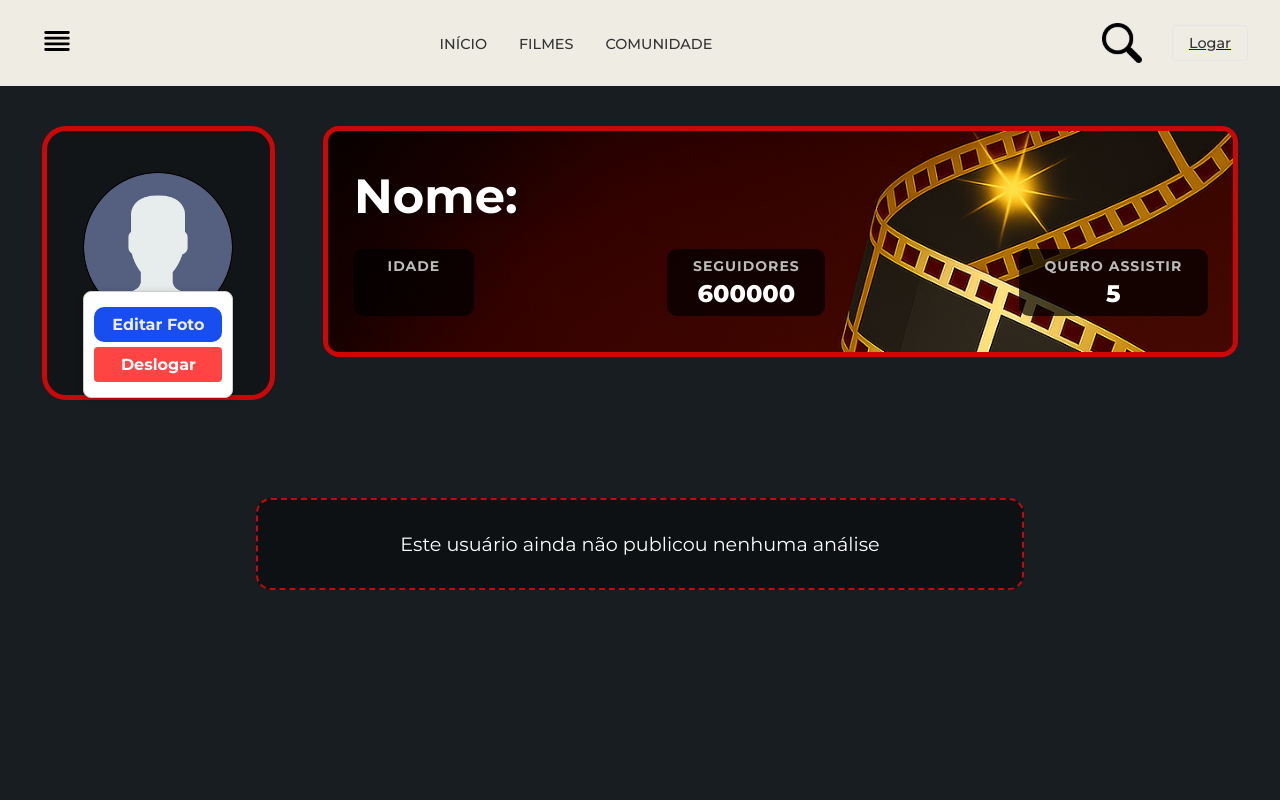
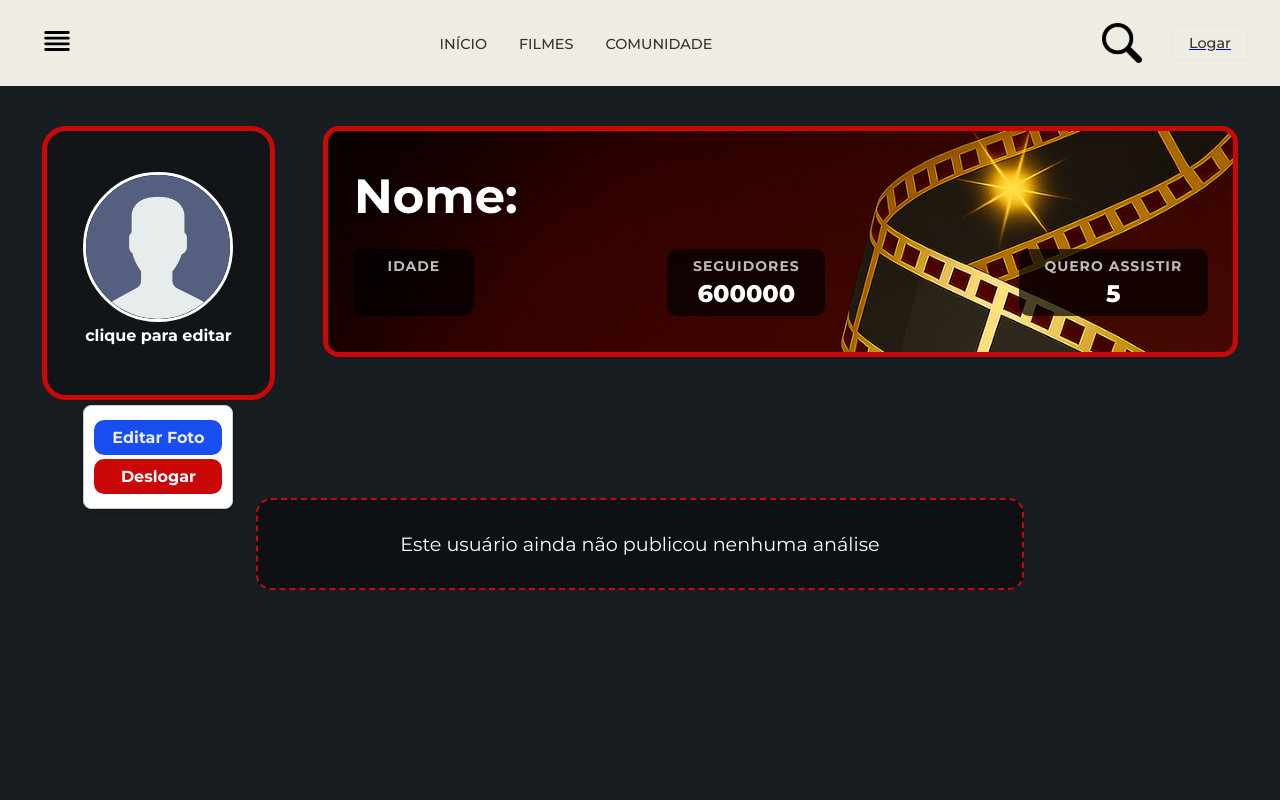
Before and after one commit to JoaoVictorMiranda/TCC_FREI_2025_NOVO, a React (Vite) app in the folder FrontEnd/: page /perfil in a window 1280 px wide. Both pictures are taken after a click on the picture 158 px from the left and 246 px from the top of the page. Shown: the top 800 px of the page. Built offline with nearby package versions, Linux system fonts and the light colour scheme; a web font is replaced by a local one.

Commit message:
Levemente mudado style levemente feito

```diff
--- a/FrontEnd/src/pages/perfil/index.jsx
+++ b/FrontEnd/src/pages/perfil/index.jsx
@@ -7,7 +7,7 @@
 import './index.scss';
 import perfilFixo from '../../assets/images/usuario.png';
 import Carregando from '../../components/Carregando';
-import toast, { Toaster } from 'react-hot-toast'; // Importe o Toaster também
+import toast, { Toaster } from 'react-hot-toast';
 
 const Perfil = () => {
     const [nome, setNome] = useState('');
@@ -89,14 +89,9 @@
     function handleDeslogar() {
         setIsLoading(true);
 
-        // Toast de sucesso
         toast.success("Deslogado - Volte Sempre!", {
             duration: 3000,
             position: 'top-center',
-            style: {
-                background: '#363636',
-                color: '#fff',
-            },
         });
 
         setTimeout(() => {
@@ -122,81 +117,35 @@
 
     return (
         <div>
-            {/* Adicione o Toaster aqui - é ESSENCIAL para mostrar os toasts */}
-            <Toaster
-                toastOptions={{
-                    duration: 3000,
-                    style: {
-                        background: '#363636',
-                        color: '#fff',
-                    },
-                }}
-            />
+            <Toaster />
 
             <div className="container_principal">
                 <Header />
                 {isLoading && <Carregando />}
 
                 <section className='container_infoUsuario'>
-                    <div className="foto_perfil" style={{ position: "relative" }}>
-                        <div className='imagem' style={{ textAlign: "center" }}>
+                    <div className="foto_perfil">
+                        <div className='imagem'>
                             <img
                                 src={fotoPerfil}
                                 alt="Foto de perfil"
-                                style={{
-                                    width: 150,
-                                    height: 150,
-                                    borderRadius: "50%",
-                                    border: "1px solid black",
-                                    objectFit: "cover",
-                                    cursor: "pointer"
-                                }}
+                                className="foto-perfil-img"
                                 onClick={() => setOpenMenu(!openMenu)}
                                 onError={(e) => { e.target.src = perfilFixo; }}
                             />
 
-                            <p style={{
-                                color: 'white',
-                                textAlign: 'center',
-                                marginBottom: '10px',
-                                cursor: 'pointer'
-                            }}
-                            onClick={() => setOpenMenu(!openMenu)}>
+                            <p className="texto-editar-foto" onClick={() => setOpenMenu(!openMenu)}>
                                 clique para editar
                             </p>
                         </div>
 
                         {openMenu && (
-                            <div className='menu'
-                                ref={menuRef}
-                                style={{
-                                    position: "absolute",
-                                    top: "160px",
-                                    left: "50%",
-                                    transform: "translateX(-50%)",
-                                    backgroundColor: "#fff",
-                                    border: "1px solid #ccc",
-                                    borderRadius: "8px",
-                                    boxShadow: "0 2px 8px rgba(0,0,0,0.2)",
-                                    padding: "10px",
-                                    zIndex: 10,
-                                    width: "150px",
-                                    textAlign: "center"
-                                }}
-                            >
-                                <Link to="/perfil/configurar" style={{ display: "block", margin: "5px 0" }}>Editar Foto</Link>
+                            <div className='menu-perfil' ref={menuRef}>
+                                <Link to="/perfil/configurar" className="menu-link">Editar Foto</Link>
                                 <button
                                     onClick={handleDeslogar}
                                     disabled={isLoading}
-                                    style={{
-                                        margin: "5px 0",
-                                        background: isLoading ? '#ccc' : '#ff4444',
-                                        color: 'white',
-                                        border: 'none',
-                                        padding: '8px 16px',
-                                        borderRadius: '4px',
-                                        cursor: isLoading ? 'not-allowed' : 'pointer'
-                                    }}
+                                    className="btn-deslogar"
                                 >
                                     {isLoading ? 'Saindo...' : 'Deslogar'}
                                 </button>
@@ -212,7 +161,7 @@
 
                         <div className="infos">
                             <div className="infosIndividuais">
-                                <h1>Idade </h1>
+                                <h1>Idade</h1>
                                 <p>{idade}</p>
                             </div>
 
--- a/FrontEnd/src/pages/perfil/index.scss
+++ b/FrontEnd/src/pages/perfil/index.scss
@@ -88,25 +88,56 @@
             padding: 2% 3%;
             border-radius: 24px;
             margin: 2vh;
+            position: relative;
 
             .imagem {
                 padding: 2vh 0;
-                img {
+                text-align: center;
+
+                .foto-perfil-img {
                     width: 150px;
                     height: 150px;
                     border-radius: 50%;
                     object-fit: cover;
                     border: 3px solid #fff;
+                    cursor: pointer;
+                }
+
+                .texto-editar-foto {
+                    color: white;
+                    text-align: center;
+                    margin-bottom: 10px;
+                    cursor: pointer;
+
+                    &:hover {
+                        text-decoration: underline;
+                    }
                 }
             }
 
-            .button-editar a {
+            .menu-perfil {
+                position: absolute;
+                top: 100%;
+                left: 50%;
+                transform: translateX(-50%);
+                background-color: #fff;
+                border: 1px solid #ccc;
+                border-radius: 8px;
+                box-shadow: 0 2px 8px rgba(0, 0, 0, 0.2);
+                padding: 10px;
+                z-index: 10;
+                width: 150px;
+                text-align: center;
+                margin-top: 10px;
+
+                .menu-link {
+                    display: block;
                     text-decoration: none;
                     background-color: #184ef0;
-                color: rgb(236, 236, 236);
-                padding: 1vh 2vw;
+                    color: #ececec;
+                    padding: 1vh 0;
                     border-radius: 10px;
-                display: inline-block;
+                    margin: 0.5vh 0;
                     transition: transform 0.2s ease, background-color 0.2s ease;
 
                     &:hover {
@@ -115,7 +146,7 @@
                     }
                 }
 
-            .menu a, .menu button {
+                .btn-deslogar {
                     display: block;
                     width: 100%;
                     text-align: center;
@@ -126,28 +157,21 @@
                     cursor: pointer;
                     font-weight: 700;
                     font-size: 1rem;
-                transition: transform 0.2s ease, background-color 0.2s ease, color 0.2s ease;
+                    transition: transform 0.2s ease, background-color 0.2s ease;
+                    background-color: #ca0808;
+                    color: #fff;
+
+                    &:hover:not(:disabled) {
+                        transform: scale(1.05);
+                        background-color: #8a0404;
                     }
 
-            .menu a {
-                text-decoration: none;
-                background-color: #184ef0;
-                color: #ececec;
+                    &:disabled {
+                        background-color: #ccc;
+                        cursor: not-allowed;
+                        transform: none;
                     }
-
-            .menu a:hover {
-                transform: scale(1.05);
-                background-color: #0f3ac4;
                 }
-
-            .menu button {
-                background-color: #ca0808;
-                color: #fff;
-            }
-
-            .menu button:hover {
-                transform: scale(1.05);
-                background-color: #8a0404;
             }
         }
     }
```
Lines whose indentation alone changed are shown as unchanged.
